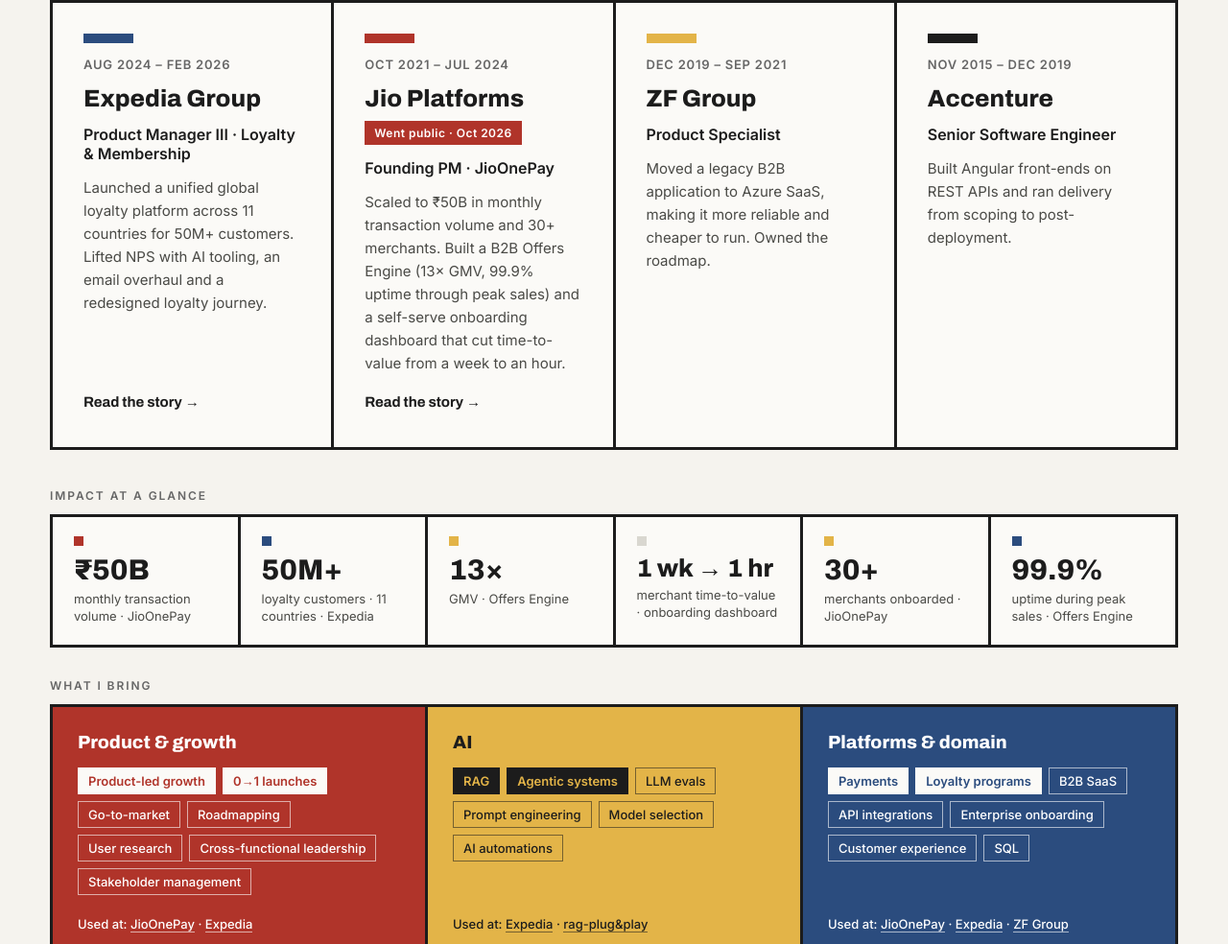
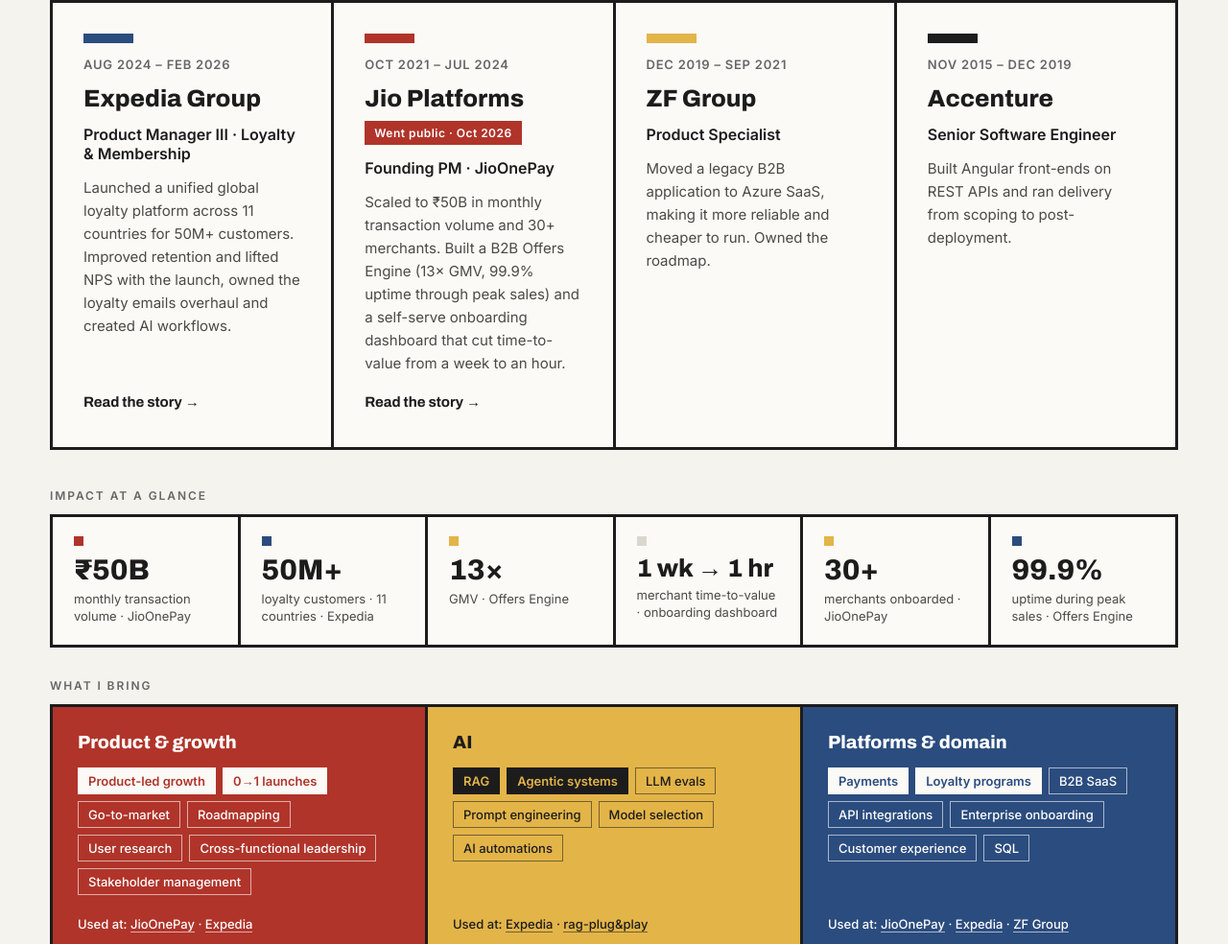
Before and after one commit to roshnisubudhi6/portfolio, a plain HTML site: page index.html in a window 1280 px wide. Shown: the part 1698-2682 px from the top of the page at 96% size. Drawn offline with Linux system fonts and the light colour scheme.

Commit message:
Experience: update Expedia card line
Co-Authored-By: Claude Opus 5.5 <noreply@anthropic.com>
Claude-Session: https://claude.ai/code/session_01VgsfM4vZtAu2R2ndciMkHh

```diff
--- a/index.html
+++ b/index.html
@@ -146,7 +146,7 @@ document.addEventListener('click',function(e){
 <p style="margin:0;font-size:13px;font-weight:600;letter-spacing:.06em;text-transform:uppercase;color:#666">Aug 2024 – Feb 2026</p>
 <h3 style="margin:0;font-family:Archivo;font-weight:800;font-size:25px">Expedia Group</h3>
 <p style="margin:0;font-weight:600">Product Manager III · Loyalty &amp; Membership</p>
-<p style="margin:0;font-size:15px;line-height:1.6;color:#4A4A46">Launched a unified global loyalty platform across 11 countries for 50M+ customers. Lifted NPS with AI tooling, an email overhaul and a redesigned loyalty journey.</p>
+<p style="margin:0;font-size:15px;line-height:1.6;color:#4A4A46">Launched a unified global loyalty platform across 11 countries for 50M+ customers. Improved retention and lifted NPS with the launch, owned the loyalty emails overhaul and created AI workflows.</p>
 <a class="nl" href="expedia.html" style="--c:#2B4C7E;align-self:flex-start;margin-top:auto;font-family:Archivo;font-weight:700;font-size:15px">Read the story →</a>
 </article>
 <article class="it card" style="--d:.22s;background:#FBFAF7;padding:32px;display:flex;flex-direction:column;gap:14px">
```
